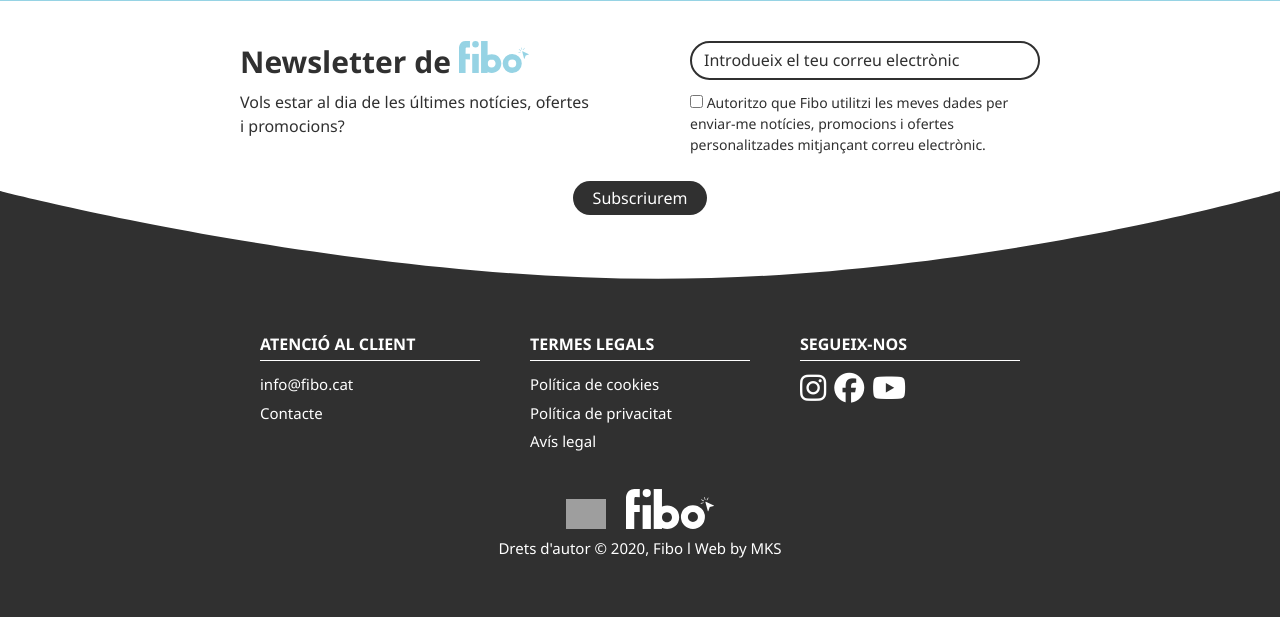
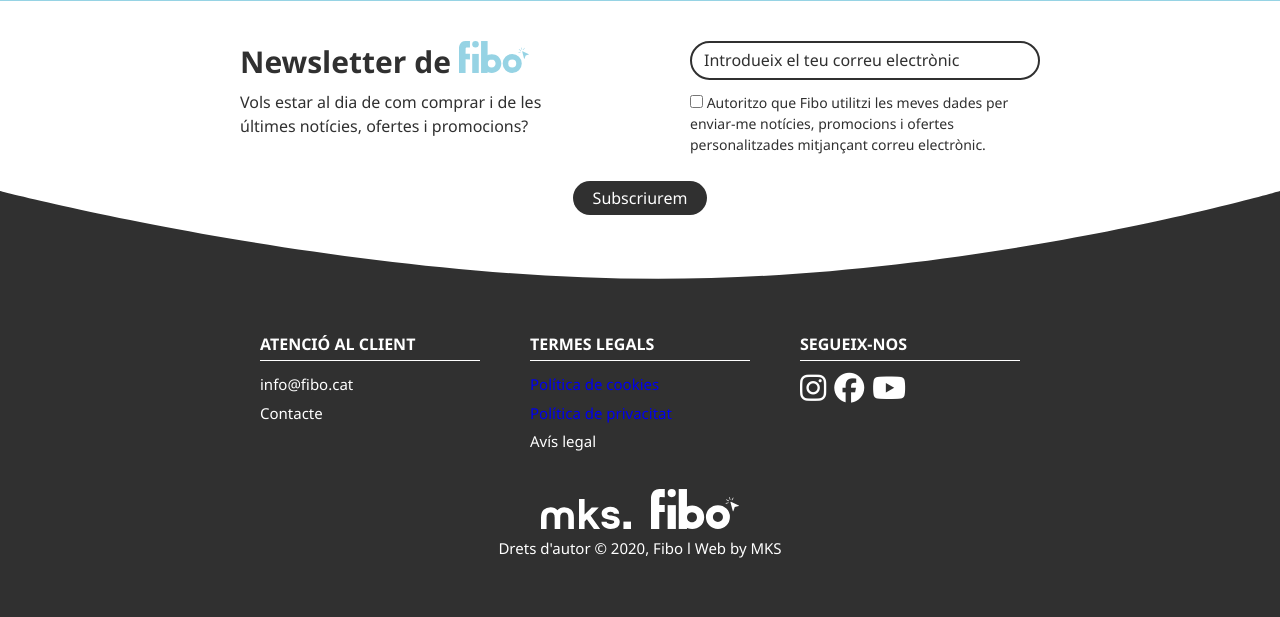
Before and after one commit to martiserra46/fibo, a PHP site: page / in a window 1280 px wide. Shown: the part 2503-3120 px from the top of the page. Run offline with PHP 8.4, Linux system fonts and the light colour scheme; some libraries are stand-ins or nearby versions; grey boxes are pictures that could not be loaded.

Commit message:
Mistakes corrected

```diff
--- a/css/styles.css
+++ b/css/styles.css
@@ -232,7 +232,7 @@ ul.content-nav-site-header{
     display: flex;
     justify-content: space-between;
     align-items: center;
-    width: 700px;
+    width: 600px;
     height: 100%;
 }
 
--- a/index.php
+++ b/index.php
@@ -7,7 +7,7 @@
         <meta charset="utf-8">
         <meta name="viewport" content="width=device-width, user-scalable=no">
 
-        <link rel="icon" href="img/logo-blue.svg">
+        <link rel="icon" href="img/fibo-icon.ico">
         <link rel="stylesheet" href="https://cdnjs.cloudflare.com/ajax/libs/normalize/8.0.1/normalize.min.css">
         <link rel="stylesheet" href="css/styles.css">
     </head>
@@ -22,9 +22,8 @@
                     <ul class="content-nav-site-header">
                         <li class="nav-item-site-header white-list-item nav-item-show-line"><a class="link-with-scroll" href="#welcome-section"><span>Què és Fibo?</span></a></li>
                         <li class="nav-item-site-header white-list-item nav-item-show-line"><a class="link-with-scroll" href="#benefits-section"><span>Beneficis Fibo</span></a></li>
-                        <li class="nav-item-site-header white-list-item nav-item-show-line"><a class="link-with-scroll" href="#features-section"><span>Marca Fibo</span></a></li>
                         <li class="nav-item-site-header blue-list-item"><a class="link-with-scroll" href="#more-info-section"><span>Tens un negoci?</span></a></li>
-                        <li class="nav-item-site-header white-list-item nav-item-show-line"><a class="link-with-scroll" href="#more-info-section"><span>Com comprar?</span></a></li>
+                        <li class="nav-item-site-header white-list-item nav-item-show-line"><a class="link-with-scroll" href="#newsletter-section"><span>Com comprar?</span></a></li>
                     </ul>
                 </nav>
             </div>
@@ -108,9 +107,19 @@
                                 <input type="number" name="postal-code" required placeholder="Codi postal">
                                 <select name="sector" required>
                                     <option value="" selected disabled hidden>- Selecciona el sector -</option>
-                                    <option value="sec1">Sector1</option>
-                                    <option value="sec2">Sector2</option>
-                                    <option value="sec3">Sector3</option>
+                                    <option value="alimentacio i begudes">Alimentació i begudes</option>
+                                    <option value="nedons">Nedons</option>
+                                    <option value="bellesa i salut">Bellesa i salud</option>
+                                    <option value="vehicles">Vehícles</option>
+                                    <option value="esports">Esports</option>
+                                    <option value="electronica i informatica">Electrònica i informàtica</option>
+                                    <option value="llar i decoracio">Llar i decoració</option>
+                                    <option value="joguines">Joguines</option>
+                                    <option value="llibres i papereria">Llibres i papereria</option>
+                                    <option value="mascotes">Mascotes</option>
+                                    <option value="moda i complements">Moda i complements</option>
+                                    <option value="musica i pelicules">Música i pel·lícules</option>
+                                    <option value="videojocs">Videojocs</option>
                                 </select>
                             </div>
                             <p>Omplint el formulari i fent clic a "Enviar" vostè consenteix que Fibo utilitzi les vostres dades personals perquè l'equip comercial es pugui dirigir a vostè per correu electrònic o per telèfon amb la finalitat de donar informació sobre la plataforma.</p>
@@ -126,7 +135,7 @@
                         <div class="content-newsletter-form">
                             <div>
                                 <h2>Newsletter de <img src="img/logo-blue.svg" alt="Logo Fibo"></h2>
-                                <p>Vols estar al dia de les últimes notícies, ofertes i promocions?</p>
+                                <p>Vols estar al dia de com comprar i de les últimes notícies, ofertes i promocions?</p>
                             </div>
                             <div>
                                 <div id="container-result-form-newsletter"></div>
@@ -148,18 +157,18 @@
                 </div>
                 <div class="div-footer">
                     <h3>Termes legals</h3>
-                    <p>Política de cookies</p>
-                    <p>Política de privacitat</p>
+                    <p><a href="cookies-policy.html">Política de cookies</a></p>
+                    <p><a href="privacity-policy.html">Política de privacitat</a></p>
                     <p>Avís legal</p>
                 </div>
                 <div class="div-footer">
                     <h3>Segueix-nos</h3>
                     <ul class="list-social-media">
                         <li>
-                            <a href="#"><i class="fab fa-instagram"></i></a>
+                            <a href="https://www.instagram.com/fibo.cat/" target="blank"><i class="fab fa-instagram"></i></a>
                         </li>
                         <li>
-                            <a href="#"><i class="fab fa-facebook"></i></a>
+                            <a href="https://www.facebook.com/Fibocat-102160391487929" target="blank"><i class="fab fa-facebook"></i></a>
                         </li>
                         <li>
                             <a href="#"><i class="fab fa-youtube"></i></a>
```
Also changed, not shown: img/fibo-icon.ico (added), img/logo-mks.svg.
